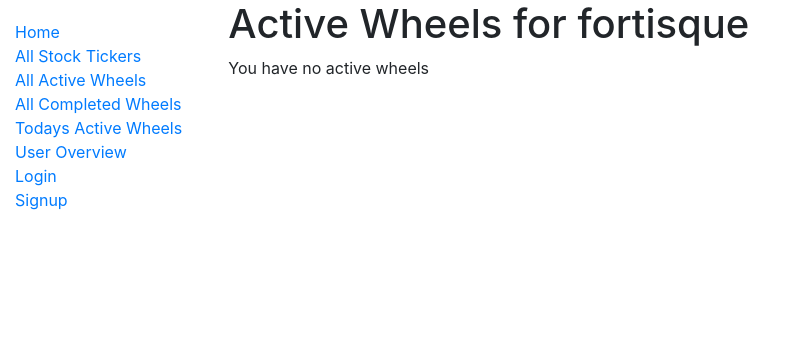
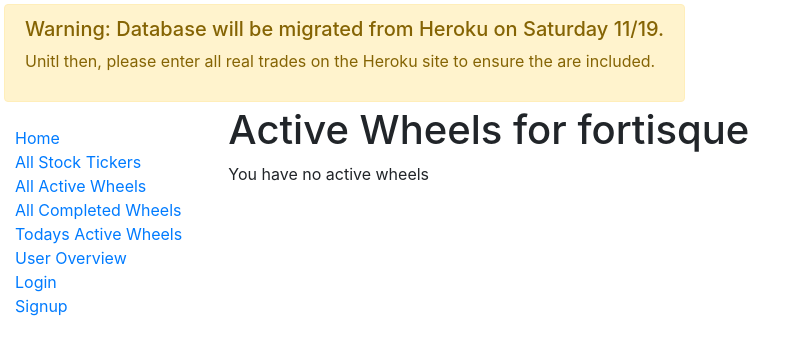
Before and after one commit to kacasey8/option_wheel_tracker, a Django app: page /catalog/user/1/active_wheels in a window 1280 px wide. Shown: the top 355 px of the page, without its empty margins (0-807 px from the left). Run offline with Django 3.2, Linux system fonts and the light colour scheme; data comes from the database, SQL or seed files in the repository; some libraries are stand-ins or nearby versions.

Commit message:
add temporary warning about migration

```diff
--- a/catalog/templates/base_generic.html
+++ b/catalog/templates/base_generic.html
@@ -25,6 +25,10 @@
   <script src="{% static 'js/profit_collateral_chart.js' %}"></script>
 </head>
 <body>
+  <div class="alert alert-warning m-1" role="alert">
+    <h5>Warning: Database will be migrated from Heroku on Saturday 11/19.</h5>
+    <p>Unitl then, please enter all real trades on the Heroku site to ensure the are included.</h5>
+  </div>
   <div class="container-fluid">
     <div class="row">
       <div class="col-sm-2">
```
